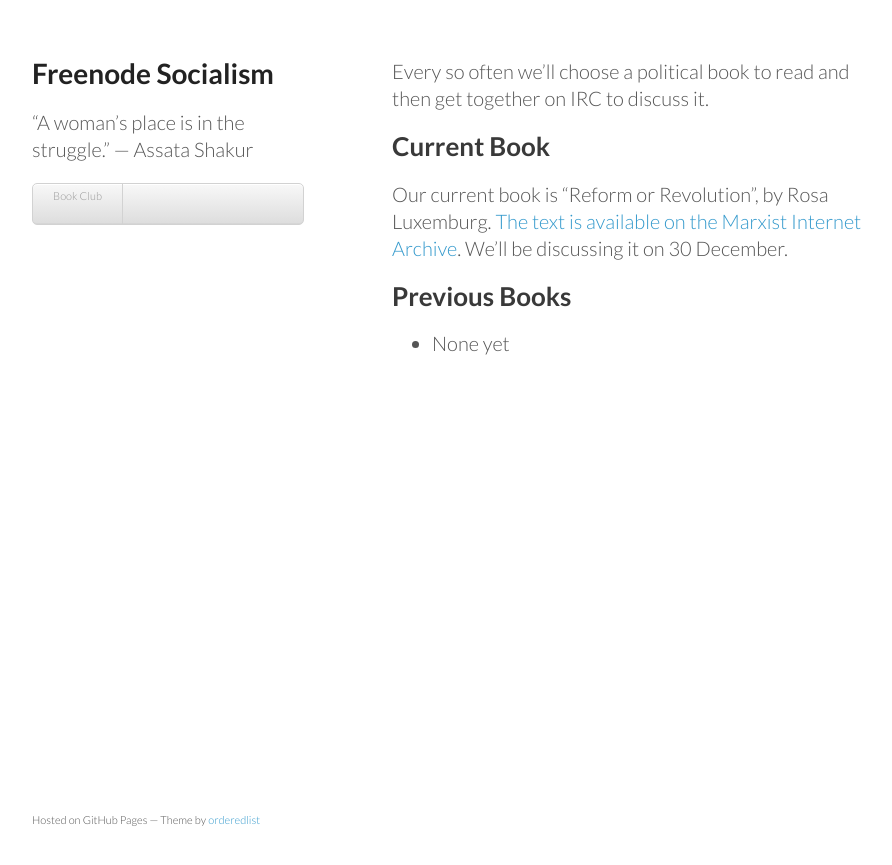
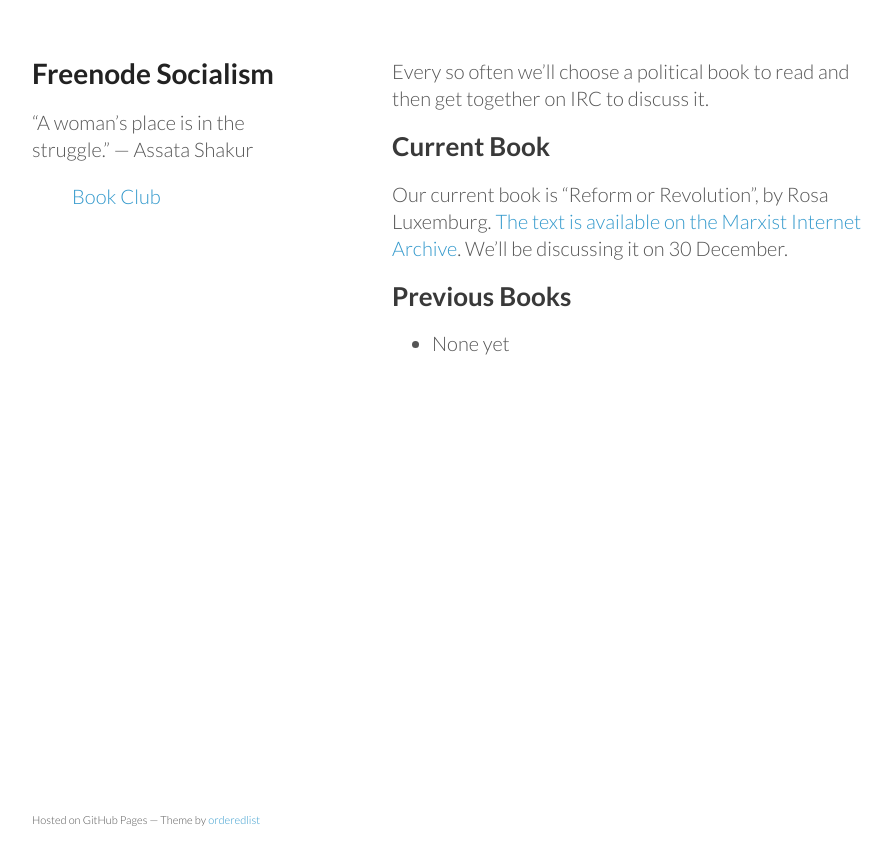
Before and after one commit to freenode-socialism/freenode-socialism.github.io, a Jekyll site: the page built from bookclub/index.md, in a window 1280 px wide. Shown: the top 865 px of the page, without its empty margins (178-1070 px from the left). Built offline with Jekyll 4.4.1, drawn with Linux system fonts in a browser that asks for light colours.

Commit message:
remove sidebar weirdness

```diff
--- a/stylesheets/styles.css
+++ b/stylesheets/styles.css
@@ -105,60 +105,11 @@
 
 header ul {
   list-style:none;
-  height:40px;
-
-  padding:0;
-
-  background: #eee;
-  background: -moz-linear-gradient(top, #f8f8f8 0%, #dddddd 100%);
-  background: -webkit-gradient(linear, left top, left bottom, color-stop(0%,#f8f8f8), color-stop(100%,#dddddd));
-  background: -webkit-linear-gradient(top, #f8f8f8 0%,#dddddd 100%);
-  background: -o-linear-gradient(top, #f8f8f8 0%,#dddddd 100%);
-  background: -ms-linear-gradient(top, #f8f8f8 0%,#dddddd 100%);
-  background: linear-gradient(top, #f8f8f8 0%,#dddddd 100%);
-
-  border-radius:5px;
-  border:1px solid #d2d2d2;
-  box-shadow:inset #fff 0 1px 0, inset rgba(0,0,0,0.03) 0 -1px 0;
-  width:270px;
-}
-
-header li {
-  width:89px;
-  float:left;
-  border-right:1px solid #d2d2d2;
-  height:40px;
-}
-
-header ul a {
-  line-height:1;
-  font-size:11px;
-  color:#999;
-  display:block;
-  text-align:center;
-  padding-top:6px;
-  height:40px;
 }
 
 strong {
   color:#222;
   font-weight:700;
-}
-
-header ul li + li {
-  width:88px;
-  border-left:1px solid #fff;
-}
-
-header ul li + li + li {
-  border-right:none;
-  width:89px;
-}
-
-header ul a strong {
-  font-size:14px;
-  display:block;
-  color:#222;
 }
 
 section {
```
